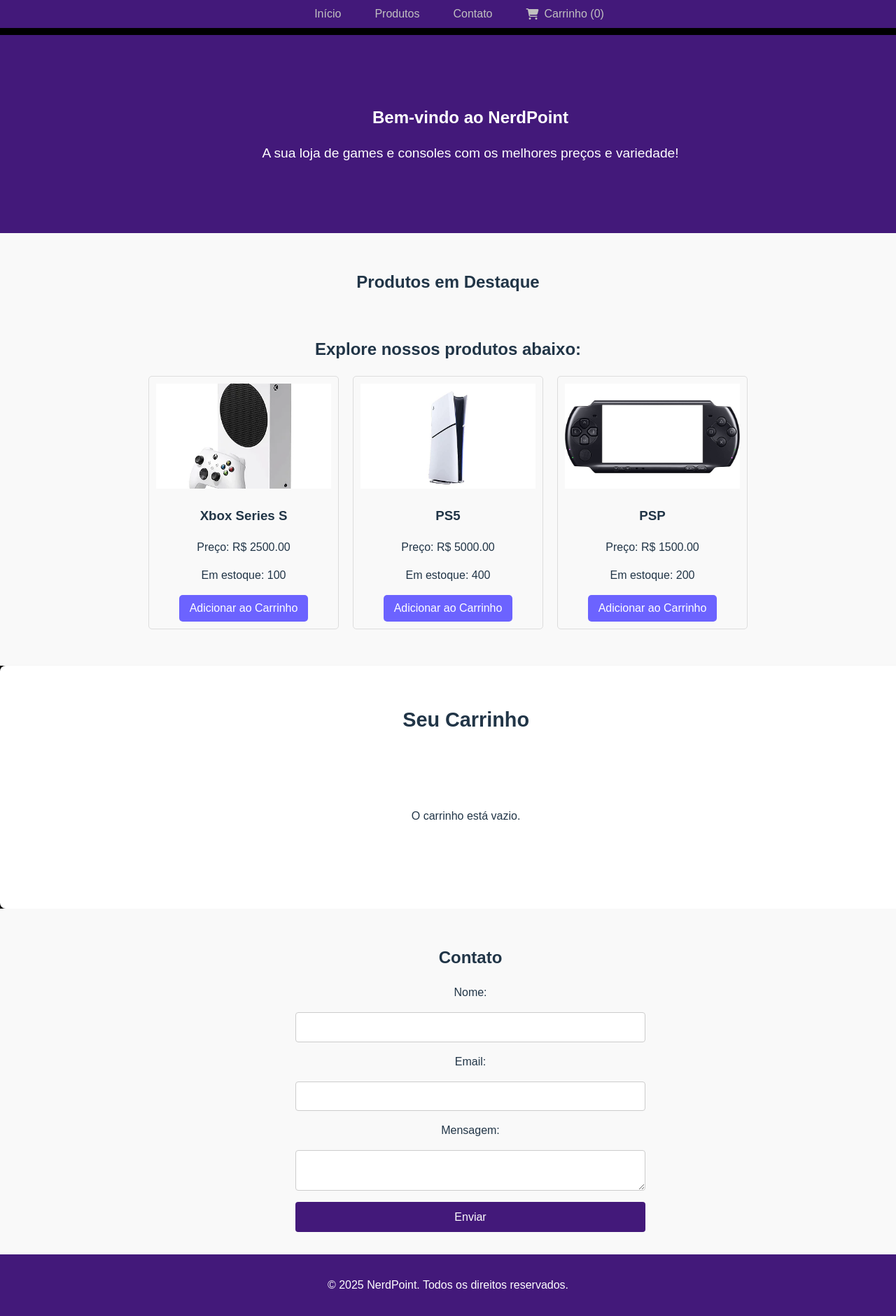
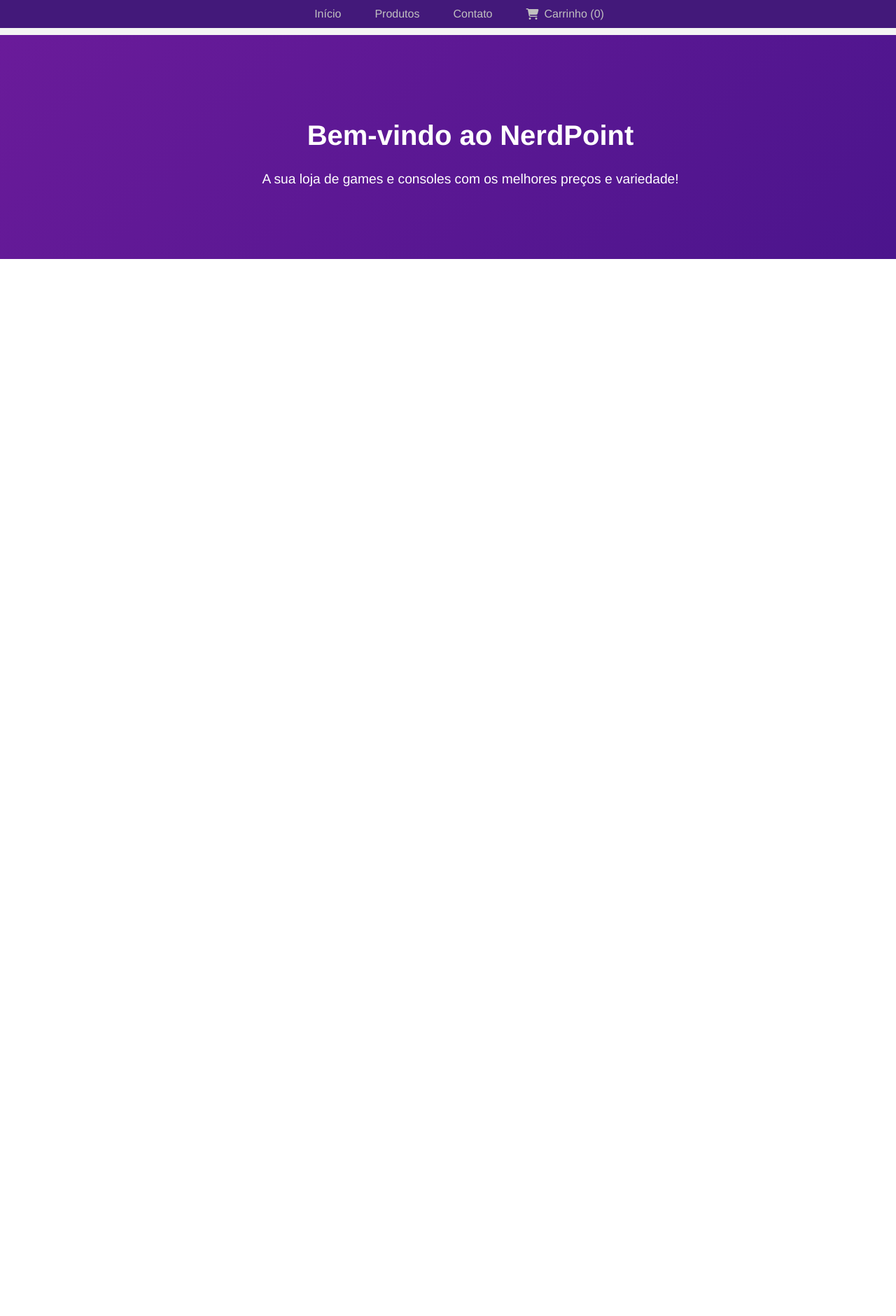
Before and after one commit to ipmedeiros/Ecommerce-React-Project, a React (Vite) app: page / in a window 1280 px wide. Shown: the top 1880 px of the page at 70% size. After the commit the page ends 800 px from the top, so only its background shows below. Built offline with nearby package versions, Linux system fonts and the light colour scheme.

Commit message:
Isabella+NerdPoint

```diff
--- a/src/App.css
+++ b/src/App.css
@@ -5,8 +5,8 @@
 body {
   margin: 0;
   padding-top: 50px; /* Adicionado um espaço para que a navbar fique abaixo do topo fixo */
-  font-family: Arial, sans-serif;
-  background-color: #000000;
+  font-family: 'Helvetica', 'Arial', sans-serif;
+  background-color: #f4f4f4;
   box-sizing: border-box;
 }
 
@@ -64,13 +64,14 @@
 .hero {
   width: 100%; /* Ocupa toda a largura */
   padding: 5rem 2rem;
-  background: #43197a;
+  background: linear-gradient(135deg, #6a1b9a, #4a148c); /* Gradiente mais atraente */
   color: white;
   text-align: center;
 }
 
 .hero h2 {
   margin-bottom: 1rem;
+  font-size: 2.5rem;
 }
 
 .hero p {
@@ -96,12 +97,18 @@
   padding: 1rem;
   border-radius: 8px;
   text-align: center;
-  box-shadow: 0 4px 6px rgba(0, 0, 0, 0.1);
+  box-shadow: 0 4px 10px rgba(0, 0, 0, 0.1); /* Box-shadow mais leve */
+  transition: transform 0.3s, box-shadow 0.3s;
+}
+
+.product-card:hover {
+  transform: translateY(-5px);
+  box-shadow: 0 6px 12px rgba(0, 0, 0, 0.2);
 }
 
 .product-card img {
   width: 100%; /* Ocupa toda a largura do container */
-  height: 100px; /* Altura fixa */
+  height: 200px; /* Altura fixa */
   object-fit: cover; /* Ajuste sem distorcer */
   border-radius: 8px;
 }
@@ -112,37 +119,53 @@
 
 .product-card p {
   font-size: 1.2rem;
-  font-weight: bold;
+  font-weight: 500;
   color: #43197a;
 }
 
-.product-card .btn-secondary {
+/* Botão Secundário */
+.btn-secondary {
   background: #43197a;
   color: white;
-  border: none;
+  border: 1px solid #5a1fa0; /* Melhor contraste */
   padding: 0.5rem 1rem;
-  border-radius: 4px;
+  border-radius: 6px;
   cursor: pointer;
-  transition: background 0.3s;
+  transition: background 0.3s, color 0.3s;
 }
 
-.product-card .btn-secondary:hover {
-  background: #34125e;
+.btn-secondary:hover {
+  background: #6a1b9a;
+  color: #fff;
 }
 
 /* Botão Adicionar ao Carrinho */
 .add-to-cart-btn {
-  background: #43197a;
+  background: #6a1b9a; /* Cor mais moderna para o botão */
   color: white;
   border: none;
   padding: 10px 20px;
-  border-radius: 4px;
+  border-radius: 6px;
   cursor: pointer;
-  transition: background 0.3s;
+  transition: background 0.3s, transform 0.2s, box-shadow 0.2s;
 }
 
 .add-to-cart-btn:hover {
-  background: #34125e;
+  background: #4a148c;
+  transform: scale(1.05);
+  box-shadow: 0 4px 10px rgba(0, 0, 0, 0.2);
+}
+
+/* Sobre Nós */
+.about {
+  width: 100%; /* Largura total */
+  padding: 2rem;
+  background: #fff;
+  text-align: center;
+}
+
+.about h2 {
+  margin-bottom: 1rem;
 }
 
 /* Contato */
@@ -154,7 +177,7 @@
 }
 
 .contact form {
-  max-width: 500px;
+  max-width: 600px;
   margin: 0 auto;
   display: flex;
   flex-direction: column;
@@ -164,27 +187,28 @@
 .contact input, .contact textarea, .contact button {
   width: 100%;
   padding: 0.8rem;
-  border-radius: 4px;
+  border-radius: 6px;
   border: 1px solid #ccc;
   box-sizing: border-box;
 }
 
 .contact button {
-  background: #43197a;
+  background: #4a148c; /* Cor do botão para contato */
   color: white;
   border: none;
   cursor: pointer;
-  transition: background 0.3s;
+  transition: background 0.3s, transform 0.2s;
 }
 
 .contact button:hover {
-  background: #34125e;
+  background: #4a148c;
+  transform: scale(1.05);
 }
 
 /* Footer */
 .footer {
   width: 100%; /* Largura total */
-  background: #43197a;
+  background: #4a148c;
   color: white;
   text-align: center;
   padding: 1rem 0;
--- a/src/App.jsx
+++ b/src/App.jsx
@@ -1,4 +1,5 @@
 import { useState } from 'react';
+import { BrowserRouter as Router, Routes, Route, Link } from 'react-router-dom';
 import './App.css';
 import ItemListContainer from './components/ItemListContainer';
 import Cart from './components/Cart';
@@ -7,35 +8,33 @@
   const [cart, setCart] = useState([]);
 
   const addToCart = (product) => {
-    const itemInCart = cart.find((item) => item.id === product.id);
+    setCart((prevCart) => {
+      const itemInCart = prevCart.find((item) => item.id === product.id);
       if (itemInCart) {
-      setCart(
-        cart.map((item) =>
-          item.id === product.id
-            ? { ...item, quantity: item.quantity + 1 }
-            : item
-        )
+        return prevCart.map((item) =>
+          item.id === product.id ? { ...item, quantity: item.quantity + 1 } : item
         );
       } else {
-      setCart([...cart, { ...product, quantity: 1 }]);
+        return [...prevCart, { ...product, quantity: 1 }];
       }
+    });
   };
 
   const removeFromCart = (product) => {
-    setCart(cart.filter((item) => item.id !== product.id));
+    setCart((prevCart) => prevCart.filter((item) => item.id !== product.id));
   };
 
   const incrementQuantity = (id) => {
-    setCart(
-      cart.map((item) =>
+    setCart((prevCart) =>
+      prevCart.map((item) =>
         item.id === id ? { ...item, quantity: item.quantity + 1 } : item
       )
     );
   };
 
   const decrementQuantity = (id) => {
-    setCart(
-      cart.map((item) =>
+    setCart((prevCart) =>
+      prevCart.map((item) =>
         item.id === id && item.quantity > 1
           ? { ...item, quantity: item.quantity - 1 }
           : item
@@ -44,51 +43,53 @@
   };
 
   return (
+    <Router>
       <div className="app">
         <header className="header">
           <nav className="nav">
             <ul className="nav-list">
               <li>
-              <a href="#home" alt="Início">
-                Início
-              </a>
+                <Link to="/">Início</Link>
               </li>
               <li>
-              <a href="#products" alt="Produtos">
-                Produtos
-              </a>
+                <Link to="/products">Produtos</Link>
               </li>
               <li>
-              <a href="#contact" alt="Contato">
-                Contato
-              </a>
+                <Link to="/contact">Contato</Link>
               </li>
               <li>
-              <a href="#cart" id="cart-icon" alt="Carrinho">
+                <Link to="/cart">
                   <i className="fas fa-shopping-cart"></i> Carrinho ({cart.length})
-              </a>
+                </Link>
               </li>
             </ul>
           </nav>
         </header>
 
         <main>
-        <section id="home" className="hero">
+          <Routes>
+            <Route
+              path="/"
+              element={
+                <section className="hero">
                   <h2>Bem-vindo ao NerdPoint</h2>
-          <p>
-            A sua loja de games e consoles com os melhores preços e variedade!
-          </p>
+                  <p>A sua loja de games e consoles com os melhores preços e variedade!</p>
                 </section>
-
-        <section id="products" className="products">
+              }
+            />
+            <Route
+              path="/products"
+              element={
+                <section className="products">
                   <h2>Produtos em Destaque</h2>
-          <ItemListContainer
-            greeting="Explore nossos produtos abaixo:"
-            onAddToCart={addToCart}
+                  <ItemListContainer greeting="Explore nossos produtos abaixo:" onAddToCart={addToCart} />
+                </section>
+              }
             />
-        </section>
-
-        <section id="cart" className="cart">
+            <Route
+              path="/cart"
+              element={
+                <section className="cart">
                   <Cart
                     cart={cart}
                     removeFromCart={removeFromCart}
@@ -96,35 +97,32 @@
                     decrementQuantity={decrementQuantity}
                   />
                 </section>
-        <section id="contact" className="contact">
+              }
+            />
+            <Route
+              path="/contact"
+              element={
+                <section className="contact">
                   <h2>Contato</h2>
                   <form>
-            <label htmlFor="name" alt="Nome">
-              Nome:
-            </label>
+                    <label htmlFor="name">Nome:</label>
                     <input type="text" id="name" name="name" required />
 
-            <label htmlFor="email" alt="Email">
-              Email:
-            </label>
+                    <label htmlFor="email">Email:</label>
                     <input type="email" id="email" name="email" required />
 
-            <label htmlFor="message" alt="Mensagem">
-              Mensagem:
-            </label>
+                    <label htmlFor="message">Mensagem:</label>
                     <textarea id="message" name="message" required></textarea>
 
-            <button type="submit" className="btn-primary" alt="Enviar">
-              Enviar
-            </button>
+                    <button type="submit" className="btn-primary">Enviar</button>
                   </form>
                 </section>
+              }
+            />
+          </Routes>
         </main>
-
-      <footer className="footer">
-        <p>&copy; 2025 NerdPoint. Todos os direitos reservados.</p>
-      </footer>
       </div>
+    </Router>
   );
 };
 
--- a/src/components/Cart.css
+++ b/src/components/Cart.css
@@ -1,17 +1,19 @@
 .cart-container {
-    max-width: 99%; /* Faz com que o carrinho ocupe toda a largura disponível */
-    width: 100%; /* Garante que a largura seja total */
-    margin: 0; /* Remove qualquer margem lateral */
+  max-width: 100%;
+  margin: 0 auto;
   padding: 2rem;
   background-color: #fff;
-    border-radius: 8px; /* Bordas arredondadas */
-    box-shadow: 0 4px 6px rgba(0, 0, 0, 0.1); /* Adiciona uma leve sombra */
+  border-radius: 8px;
+  box-shadow: 0 4px 8px rgba(0, 0, 0, 0.12); /* Suavização da sombra */
+  display: flex;
+  flex-direction: column;
 }
 
 .cart-title {
-    text-align: center; /* Centraliza o título */
-    font-size: 1.8rem; /* Ajusta o tamanho da fonte */
+  text-align: center;
+  font-size: 2rem;
   margin-bottom: 1rem;
+  color: #333;
 }
 
 .cart-list {
@@ -26,13 +28,19 @@
   justify-content: space-between;
   border-bottom: 1px solid #ddd;
   padding: 1rem 0;
+  transition: background 0.2s ease-in-out;
+}
+
+.cart-item:hover {
+  background-color: #f5f5f5;
 }
 
 .cart-item-image {
   width: 60px;
   height: 60px;
   object-fit: cover;
-    border-radius: 4px;
+  border-radius: 6px;
+  box-shadow: 0 2px 4px rgba(0, 0, 0, 0.1);
 }
 
 .cart-item-details {
@@ -49,46 +57,58 @@
 .btn-decrement,
 .btn-increment,
 .btn-remove {
-    background-color: #43197a;
+  background-color: #6a1b9a;
   color: white;
   border: none;
   padding: 0.5rem 1rem;
   cursor: pointer;
-    border-radius: 4px;
+  border-radius: 6px;
+  transition: background 0.3s ease, transform 0.2s ease;
+  font-size: 1rem;
+}
+
+.btn-decrement:hover,
+.btn-increment:hover {
+  background-color: #7b1fa2;
+}
+
+.btn-decrement:focus,
+.btn-increment:focus,
+.btn-remove:focus {
+  outline: 3px solid #bb86fc;
 }
 
 .btn-remove {
   background-color: #d9534f;
 }
 
-  .btn-decrement:hover,
-  .btn-increment:hover {
-    background-color: #34125e;
-  }
-
 .btn-remove:hover {
-    background-color: #a94442;
+  background-color: #c9302c;
+  transform: scale(1.05);
 }
 
 .cart-total {
   margin-top: 1rem;
   text-align: right;
   font-weight: bold;
+  font-size: 1.2rem;
+  color: #444;
 }
 
-  /* Estilo para o estado do carrinho vazio */
 .cart-empty {
   display: flex;
   justify-content: center;
   align-items: center;
-    flex-direction: column; /* Centraliza a mensagem no eixo vertical */
-    min-height: 200px; /* Define uma altura mínima */
-    text-align: center; /* Centraliza o texto horizontalmente */
+  flex-direction: column;
+  min-height: 200px;
+  text-align: center;
+  color: #888;
+  font-size: 1.2rem;
 }
 
-@media (max-width: 600px) {
+@media (max-width: 768px) {
   .cart-container {
-        padding: 1rem;
+    padding: 1.5rem;
   }
 
   .cart-item {
@@ -99,4 +119,11 @@
   .cart-total {
     text-align: center;
   }
+
+  .btn-decrement,
+  .btn-increment,
+  .btn-remove {
+    width: 100%;
+    padding: 0.75rem;
   }
+}
--- a/src/components/CartPage.css
+++ b/src/components/CartPage.css
@@ -1,26 +1,30 @@
 .cart-page {
     font-family: Arial, sans-serif;
+    color: #333;
 }
 
 .nav-list {
     display: flex;
     justify-content: center;
-    background-color: #43197a;
+    background-color: #4a1ea4;
     padding: 1rem 0;
 }
 
 .nav-list li a {
     color: white;
     text-decoration: none;
+    font-size: 1rem;
+    transition: color 0.3s;
 }
 
 .nav-list li a:hover {
-    color: #c0c0c0;
+    color: #fffdfd;
 }
 
+/* Container Styles */
 .container {
     width: 100%;
-    max-width: 1200px;
+    max-width: 1100px;
     margin: 2rem auto;
     padding: 0 1rem;
     box-sizing: border-box;
@@ -29,44 +33,55 @@
     gap: 1.5rem;
 }
 
+/* Product Card Styles */
 .product-card {
     background: white;
     padding: 1rem;
-    border-radius: 8px;
+    border-radius: 10px;
     text-align: center;
-    box-shadow: 0 4px 6px rgba(0, 0, 0, 0.1);
+    box-shadow: 0 6px 12px rgba(0, 0, 0, 0.15);
+    transition: transform 0.2s;
+}
+
+.product-card:hover {
+    transform: translateY(-5px);
 }
 
 .product-card img {
     max-width: 100%;
     height: auto;
-    border-radius: 8px;
+    border-radius: 10px;
+    box-shadow: 0 2px 6px rgba(0, 0, 0, 0.1);
 }
 
 .product-card h3 {
     margin: 1rem 0 0.5rem;
+    color: #555;
 }
 
 .product-card p {
     font-size: 1.2rem;
     font-weight: bold;
-    color: #43197a;
+    color: #4a1ea4;
 }
 
+/* Button Secondary */
 .product-card .btn-secondary {
-    background: #43197a;
+    background: #4a1ea4;
     color: white;
     border: none;
     padding: 0.5rem 1rem;
-    border-radius: 4px;
+    border-radius: 6px;
     cursor: pointer;
-    transition: background 0.3s;
+    transition: background 0.3s, transform 0.2s;
 }
 
 .product-card .btn-secondary:hover {
     background: #34125e;
+    transform: scale(1.05);
 }
 
+/* Cart Styles */
 .cart {
     padding: 2rem;
     background: #f9f9f9;
@@ -78,8 +93,10 @@
 
 .cart h2 {
     margin-bottom: 1rem;
+    color: #444;
 }
 
+/* Empty Cart */
 .empty-cart {
     text-align: center;
     margin-top: 2rem;
@@ -92,6 +109,7 @@
     font-size: 1.5rem;
 }
 
+/* Quantity Controls */
 .quantity-controls {
     display: flex;
     justify-content: center;
@@ -100,28 +118,34 @@
 }
 
 .quantity-controls button {
-    background: #43197a;
+    background: #4a1ea4;
     color: white;
     border: none;
     padding: 0.5rem;
-    border-radius: 4px;
+    border-radius: 6px;
     cursor: pointer;
-    transition: background 0.3s;
+    transition: background 0.3s, transform 0.2s;
     width: 40px;
     height: 40px;
     text-align: center;
     line-height: 40px;
 }
 
+.quantity-controls button:hover {
+    background: #34125e;
+    transform: scale(1.05);
+}
+
 .quantity-controls span {
     margin: 0 10px;
     font-size: 1.2rem;
+    color: #555;
 }
 
-
+/* Footer Styles */
 .footer {
     width: 100%;
-    background: #43197a;
+    background: #4a1ea4;
     color: white;
     text-align: center;
     padding: 1rem 0;
--- a/src/components/NavBar.css
+++ b/src/components/NavBar.css
@@ -1,6 +1,6 @@
 .navbar {
   display: flex;
-  justify-content: center;
+  justify-content: space-between; /* Ajustar para centralizar */
   align-items: center;
   background-color: #43197a;
   color: white;
@@ -17,9 +17,12 @@
 .nav-links {
   list-style: none;
   display: flex;
+  justify-content: center; /* Centralizar */
   gap: 1.5rem;
   margin: 0;
   padding: 0;
+  width: 100%;
+  align-items: center;
 }
 
 .nav-links a {
--- a/src/index.css
+++ b/src/index.css
@@ -19,6 +19,7 @@
     flex-direction: column;
     min-width: 320px;
     background-color: #f4f4f4;
+    box-sizing: border-box;
 }
 
 h1 {
@@ -31,6 +32,7 @@
     width: 100%;
     margin: 0 auto;
     padding: 0 1rem;
+    box-sizing: border-box;
 }
 
 button {
```
Also changed, not shown: public/App.jsx (added, +13 -0 lines), src/components/ItemDetail.css (+14 -5 lines), src/backup app css.txt (added). Lines whose indentation alone changed are shown as unchanged.
